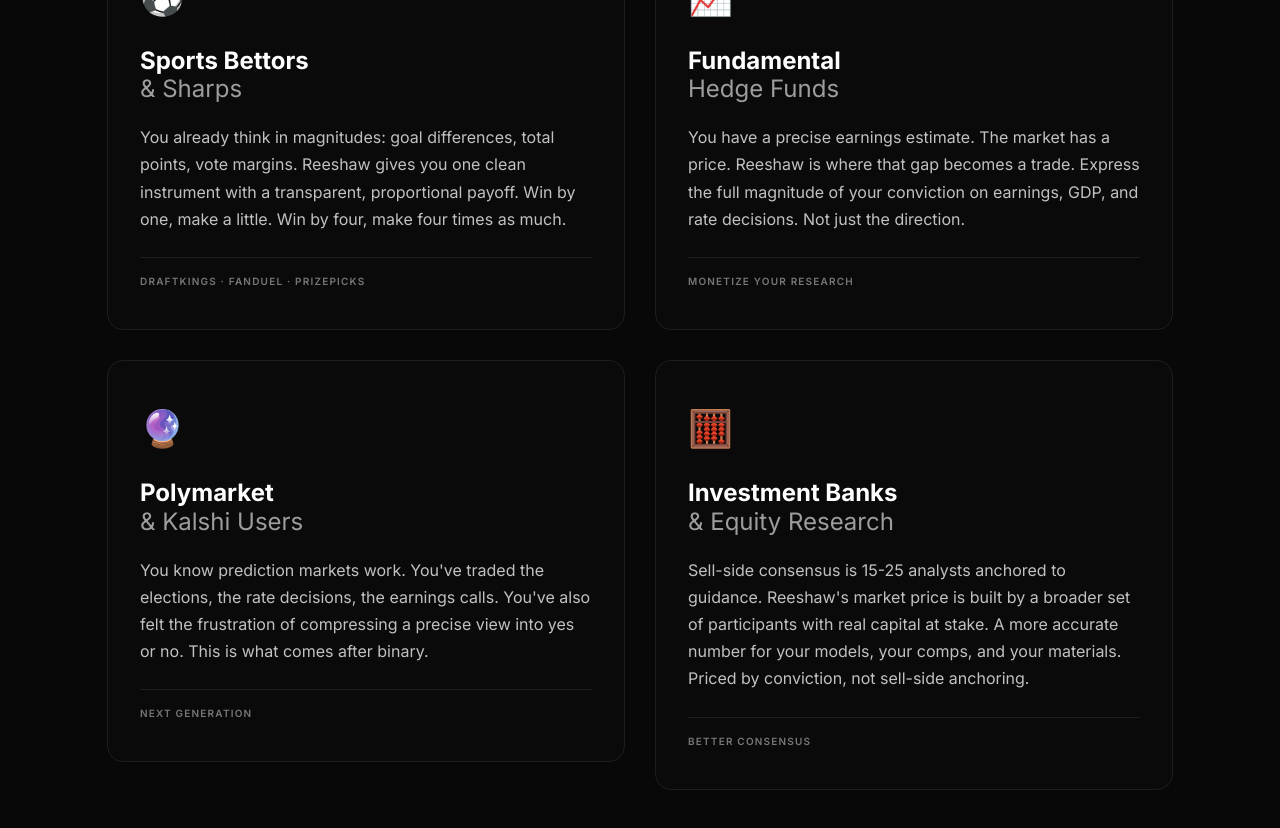
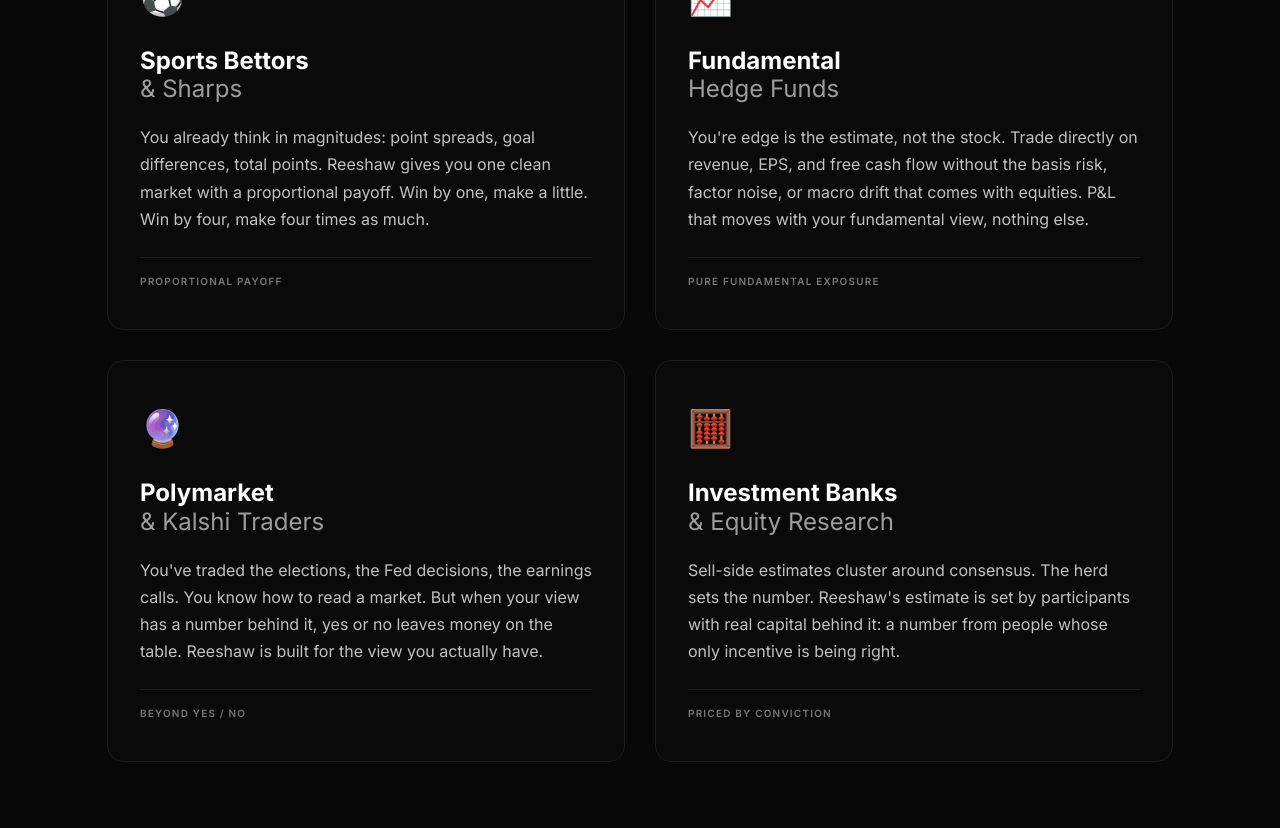
Before and after one commit to tapascodespace/NextBigThing, a Next.js app: page / in a window 1280 px wide. Shown: the part 4680-5508 px from the top of the page. Built offline with nearby package versions, Linux system fonts and the light colour scheme.

Commit message:
Refine text and tags in persona cards

```diff
--- a/app/page.tsx
+++ b/app/page.tsx
@@ -1300,29 +1300,29 @@
     icon: "⚽",
     title: "Sports Bettors",
     subtitle: "& Sharps",
-    body: "You already think in magnitudes: goal differences, total points, vote margins. Reeshaw gives you one clean instrument with a transparent, proportional payoff. \nWin by one, make a little. Win by four, make four times as much.",
-    tag: "DRAFTKINGS · FANDUEL · PRIZEPICKS",
+    body: "You already think in magnitudes: point spreads, goal differences, total points. Reeshaw gives you one clean market with a proportional payoff. \nWin by one, make a little. Win by four, make four times as much.",
+    tag: "PROPORTIONAL PAYOFF",
   },
   {
     icon: "📈",
     title: "Fundamental",
     subtitle: "Hedge Funds",
-    body: "You have a precise earnings estimate. The market has a price. Reeshaw is where that gap becomes a trade. \nExpress the full magnitude of your conviction on earnings, GDP, and rate decisions. Not just the direction.",
-    tag: "MONETIZE YOUR RESEARCH",
+    body: "You're edge is the estimate, not the stock. Trade directly on revenue, EPS, and free cash flow without the basis risk, factor noise, or macro drift that comes with equities.\n P&L that moves with your fundamental view, nothing else.",
+    tag: "PURE FUNDAMENTAL EXPOSURE",
   },
   {
     icon: "🔮",
     title: "Polymarket",
-    subtitle: "& Kalshi Users",
-    body: "You know prediction markets work. You've traded the elections, the rate decisions, the earnings calls. \nYou've also felt the frustration of compressing a precise view into yes or no. This is what comes after binary.",
-    tag: "NEXT GENERATION",
+    subtitle: "& Kalshi Traders",
+    body: "You've traded the elections, the Fed decisions, the earnings calls. You know how to read a market. \nBut when your view has a number behind it, yes or no leaves money on the table. Reeshaw is built for the view you actually have.",
+    tag: "BEYOND YES / NO",
   },
   {
     icon: "🧮",
     title: "Investment Banks",
     subtitle: "& Equity Research",
-    body: "Sell-side consensus is 15-25 analysts anchored to guidance. Reeshaw's market price is built by a broader set of participants with real capital at stake. \nA more accurate number for your models, your comps, and your materials. Priced by conviction, not sell-side anchoring.",
-    tag: "BETTER CONSENSUS",
+    body: "Sell-side estimates cluster around consensus. The herd sets the number. \nReeshaw's estimate is set by participants with real capital behind it: a number from people whose only incentive is being right.",
+    tag: "PRICED BY CONVICTION",
   },
 ];
 
```
